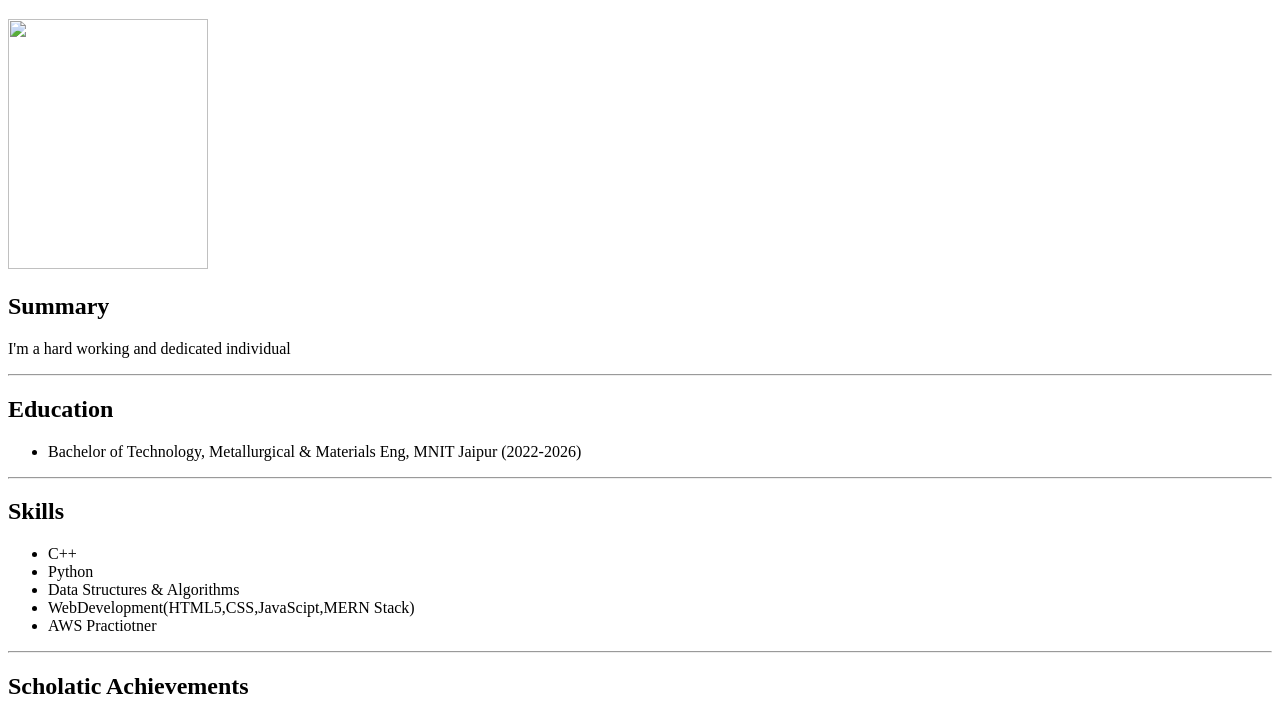
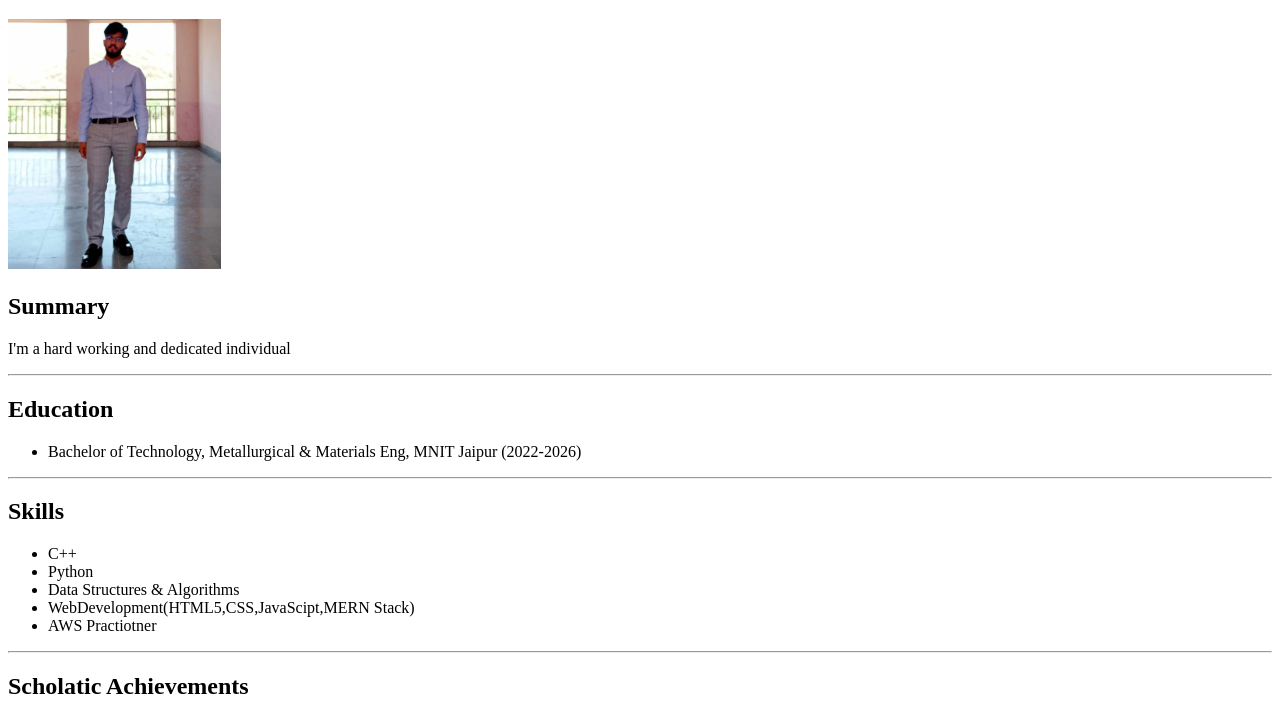
Before and after one commit to rickymnit/Portfolio, a plain HTML site: page index.html in a window 1280 px wide. Shown: the part 61-778 px from the top of the page. Drawn offline with Linux system fonts and the light colour scheme.

Commit message:
Add files via upload
Signed-off-by: Ricky Raj <125483830+rickymnit@users.noreply.github.com>

```diff
--- a/index.html
+++ b/index.html
@@ -6,7 +6,7 @@
     </head>
     <body>
         <h1>RICKY RAJ</h1>
-        <img src="./Photo1.jpg" height="250" width="200">
+        <img src="photo.jpg" height="250">
         <h2>Summary</h2>
         <p>I'm a hard working and dedicated individual</p>
         <hr>
```
